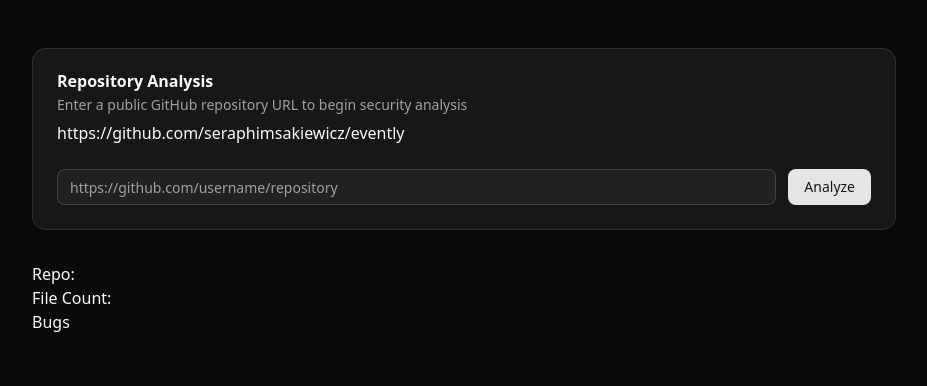
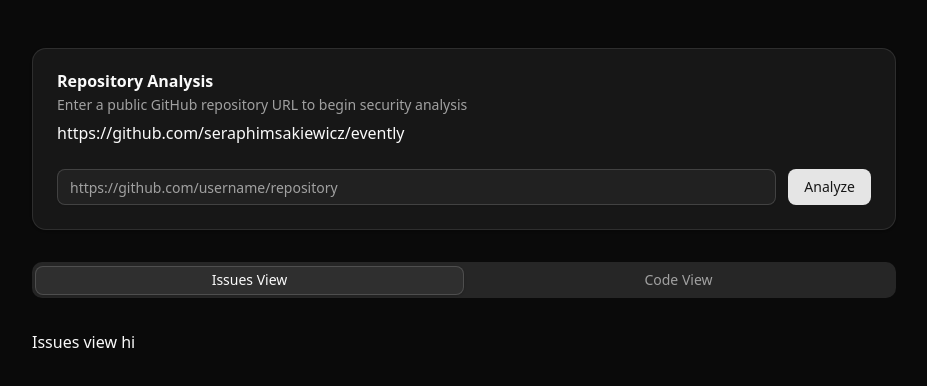
Before and after one commit to seraphimsakiewicz/ai-bug-finder, a Next.js app: page / in a window 1280 px wide. Shown: the top 386 px of the page, without its empty margins (176-1103 px from the left). Built offline with nearby package versions, Linux system fonts and the light colour scheme.

Commit message:
Added tabs

```diff
--- a/package.json
+++ b/package.json
@@ -11,6 +11,7 @@
   "dependencies": {
     "@octokit/rest": "^22.0.0",
     "@radix-ui/react-slot": "^1.2.3",
+    "@radix-ui/react-tabs": "^1.1.13",
     "class-variance-authority": "^0.7.1",
     "clsx": "^2.1.1",
     "lucide-react": "^0.544.0",
--- a/src/app/page.tsx
+++ b/src/app/page.tsx
@@ -10,20 +10,14 @@
 } from "@/components/ui/card";
 import { Input } from "@/components/ui/input";
 import { Button } from "@/components/ui/button";
-
-type Bug = {
-  title: string;
-  description: string;
-  severity: "high" | "medium" | "low";
-  lineNumber: number;
-  filePath: string;
-};
+import { Tabs, TabsContent, TabsList, TabsTrigger } from "@/components/ui/tabs";
 
 export default function Home() {
-  const [repoName, setRepoName] = useState<string>("");
-  const [repoFileCount, setRepoFileCount] = useState<string>("");
-  const [bugs, setBugs] = useState<Bug[]>([]);
+  // const [repoName, setRepoName] = useState<string>("");
+  // const [repoFileCount, setRepoFileCount] = useState<string>("");
+  // const [bugs, setBugs] = useState<Bug[]>([]);
   const [loading, setLoading] = useState<boolean>(false);
+  const [view, setView] = useState<"issues" | "code">("issues");
 
   const submitRepoName = async (e: React.FormEvent<HTMLFormElement>) => {
     e.preventDefault();
@@ -33,13 +27,14 @@
     const formData = new FormData(formEl);
     const repoUrl = formData.get("repoUrl");
     if (typeof repoUrl === "string") {
-      const response = await fetch(
-        `/api/github?repoUrl=${encodeURIComponent(repoUrl)}`
-      );
-      const data = await response.json();
-      setRepoName(data.name);
-      setRepoFileCount(data.count);
-      setBugs(data.bugs);
+      await new Promise((resolve) => setTimeout(resolve, 3000));
+      // const response = await fetch(
+      //   `/api/github?repoUrl=${encodeURIComponent(repoUrl)}`
+      // );
+      // const data = await response.json();
+      // setRepoName(data.name);
+      // setRepoFileCount(data.count);
+      // setBugs(data.bugs);
       formEl.reset();
       setLoading(false);
     }
@@ -73,26 +68,23 @@
       {loading ? (
         <p>Loading...</p>
       ) : (
-        <div>
-          <p>Repo: {repoName}</p>
-          <p>File Count: {repoFileCount}</p>
-          <div>
-            <h2>Bugs</h2>
-            {bugs.map((item) => {
-              return (
-                <div
-                  key={`${item.title.split("").join("-")}-${item.lineNumber}`}
-                >
-                  <p>Title:{item.title}</p>
-                  <p>Description:{item.description}</p>
-                  <p>severity:{item.severity}</p>
-                  <p>lineNumber:{item.lineNumber}</p>
-                  <p>File Path: {item.filePath}</p>
-                </div>
-              );
-            })}
-          </div>
-        </div>
+        <Tabs
+          value={view}
+          onValueChange={(v) => setView(v as "issues" | "code")}
+        >
+          <TabsList className="grid w-full grid-cols-2 mb-6">
+            <TabsTrigger value="issues" className="gap-2">
+              Issues View
+            </TabsTrigger>
+            <TabsTrigger value="code" className="gap-2">
+              Code View
+            </TabsTrigger>
+          </TabsList>
+
+          <TabsContent value="issues">Issues view hi</TabsContent>
+
+          <TabsContent value="code">Code view hi</TabsContent>
+        </Tabs>
       )}
     </div>
   );
--- /dev/null
+++ b/src/components/ui/tabs.tsx
@@ -0,0 +1,66 @@
+"use client"
+
+import * as React from "react"
+import * as TabsPrimitive from "@radix-ui/react-tabs"
+
+import { cn } from "@/lib/utils"
+
+function Tabs({
+  className,
+  ...props
+}: React.ComponentProps<typeof TabsPrimitive.Root>) {
+  return (
+    <TabsPrimitive.Root
+      data-slot="tabs"
+      className={cn("flex flex-col gap-2", className)}
+      {...props}
+    />
+  )
+}
+
+function TabsList({
+  className,
+  ...props
+}: React.ComponentProps<typeof TabsPrimitive.List>) {
+  return (
+    <TabsPrimitive.List
+      data-slot="tabs-list"
+      className={cn(
+        "bg-muted text-muted-foreground inline-flex h-9 w-fit items-center justify-center rounded-lg p-[3px]",
+        className
+      )}
+      {...props}
+    />
+  )
+}
+
+function TabsTrigger({
+  className,
+  ...props
+}: React.ComponentProps<typeof TabsPrimitive.Trigger>) {
+  return (
+    <TabsPrimitive.Trigger
+      data-slot="tabs-trigger"
+      className={cn(
+        "cursor-pointer data-[state=active]:bg-background dark:data-[state=active]:text-foreground focus-visible:border-ring focus-visible:ring-ring/50 focus-visible:outline-ring dark:data-[state=active]:border-input dark:data-[state=active]:bg-input/30 text-foreground dark:text-muted-foreground inline-flex h-[calc(100%-1px)] flex-1 items-center justify-center gap-1.5 rounded-md border border-transparent px-2 py-1 text-sm font-medium whitespace-nowrap transition-[color,box-shadow] focus-visible:ring-[3px] focus-visible:outline-1 disabled:pointer-events-none disabled:opacity-50 data-[state=active]:shadow-sm [&_svg]:pointer-events-none [&_svg]:shrink-0 [&_svg:not([class*='size-'])]:size-4",
+        className
+      )}
+      {...props}
+    />
+  )
+}
+
+function TabsContent({
+  className,
+  ...props
+}: React.ComponentProps<typeof TabsPrimitive.Content>) {
+  return (
+    <TabsPrimitive.Content
+      data-slot="tabs-content"
+      className={cn("flex-1 outline-none", className)}
+      {...props}
+    />
+  )
+}
+
+export { Tabs, TabsList, TabsTrigger, TabsContent }
```
Also changed, not shown: 1 other file (tests, documents, lock files or other folders).
